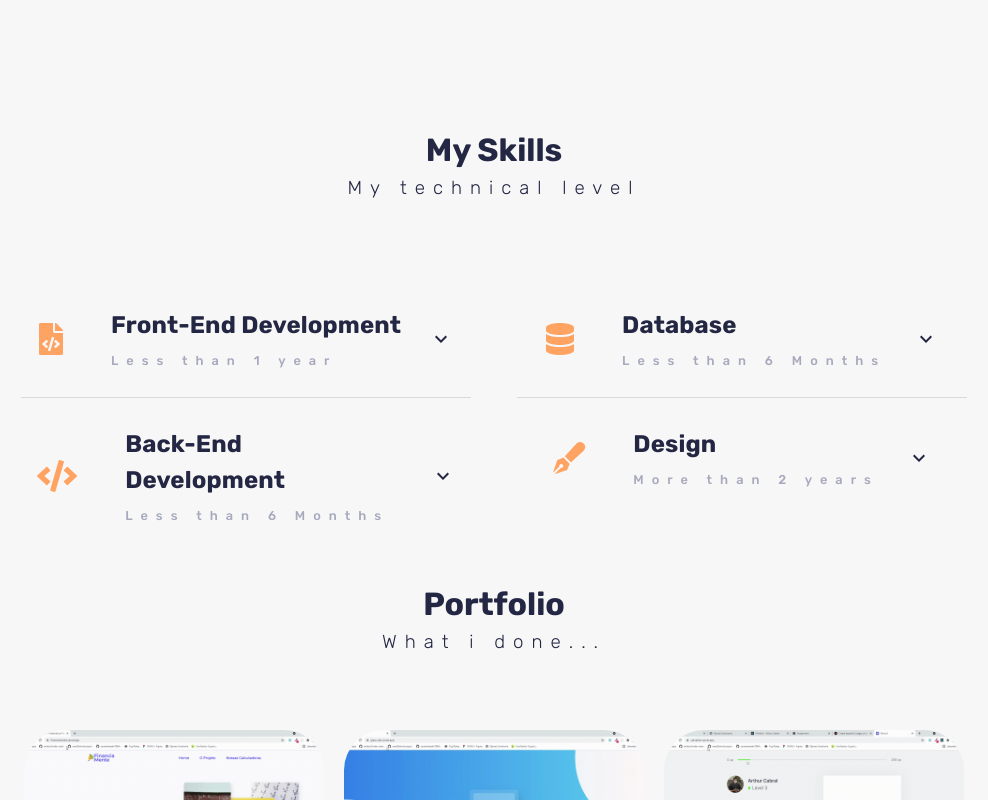
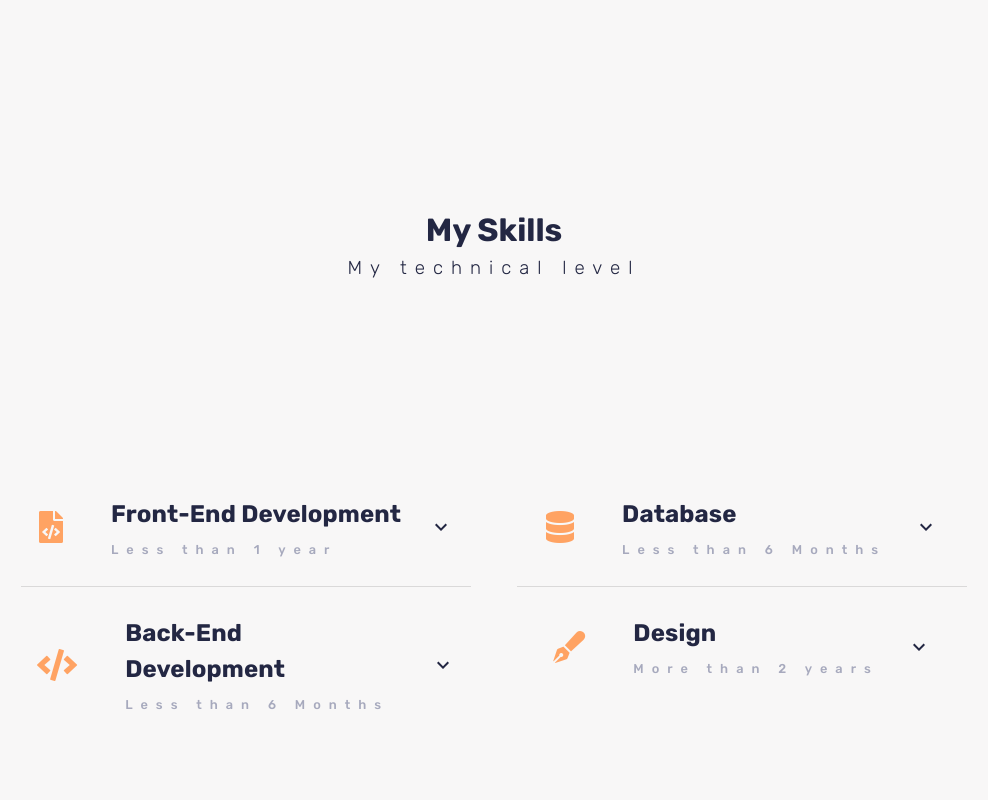
Before and after one commit to CabralArthur/React-Portfolio, a React (Create React App) app: page / in a window 1280 px wide. Shown: the part 1420-2220 px from the top of the page, without its empty margins (146-1134 px from the left). Built offline with nearby package versions, Linux system fonts and the light colour scheme.

Commit message:
Finishing Skills Section

```diff
--- a/src/Components/SkillsSection/SkillsSection.css
+++ b/src/Components/SkillsSection/SkillsSection.css
@@ -1,5 +1,13 @@
 @import url("https://fonts.googleapis.com/css2?family=Rubik:wght@300;400;500;600;700;800&display=swap");
 @import url("https://cdnjs.cloudflare.com/ajax/libs/font-awesome/5.15.3/css/all.min.css");
+html {
+  scroll-behavior: smooth;
+}
+
+:target {
+  scroll-margin-top: 1px;
+}
+
 * {
   -webkit-box-sizing: border-box;
           box-sizing: border-box;
@@ -93,17 +101,17 @@ body {
 }
 .skillsSection {
   width: 100%;
-  height: 100%;
+  min-height: 100vh;
   display: -webkit-box;
   display: -ms-flexbox;
   display: flex;
-  gap: 5rem;
   -ms-flex-wrap: wrap;
       flex-wrap: wrap;
   -webkit-box-pack: center;
       -ms-flex-pack: center;
           justify-content: center;
   text-align: center;
+  padding-top: 5rem;
 }
 .skillsSection .sectionTitle {
   display: -webkit-box;
--- a/src/Components/SkillsSection/SkillsSection.js
+++ b/src/Components/SkillsSection/SkillsSection.js
@@ -54,7 +54,7 @@ content: {
 const SkillsSection = () => {
     const classes = useStyles();
     return (
-        <section className='skillsSection'>
+        <section className='skillsSection' id='skillsSection'>
             <div className='sectionTitle'>
                 <h1 className='skillsTitle'>
                     My Skills
--- a/src/Components/SkillsSection/SkillsSection.scss
+++ b/src/Components/SkillsSection/SkillsSection.scss
@@ -2,12 +2,12 @@
 
 .skillsSection{
     width: 100%;
-    height: 100%;
+    min-height: 100vh;
     display: flex;
-    gap: 5rem;
     flex-wrap: wrap;
     justify-content: center;
     text-align: center;
+    padding-top: 5rem;
     .sectionTitle{
         display: flex;
         flex-direction: column;
```
